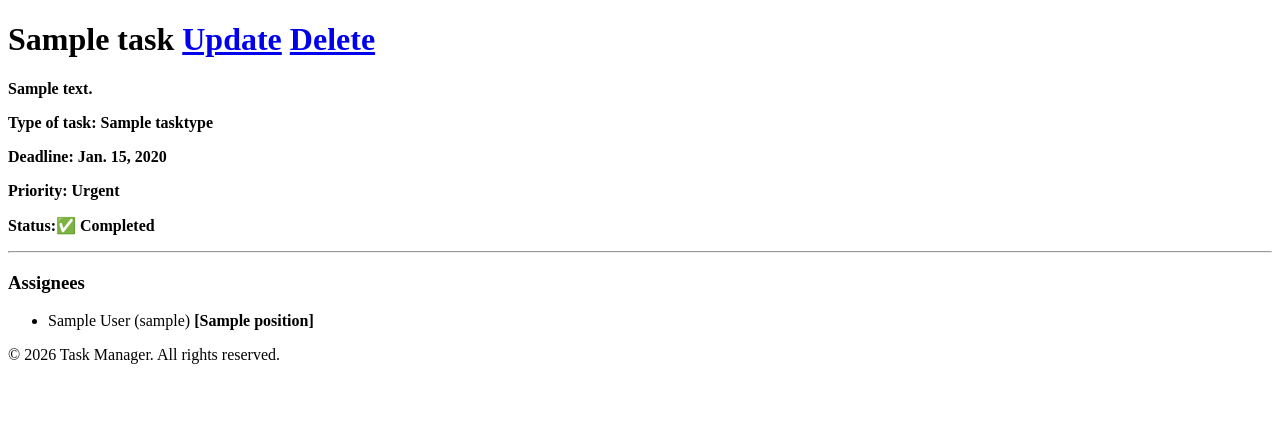
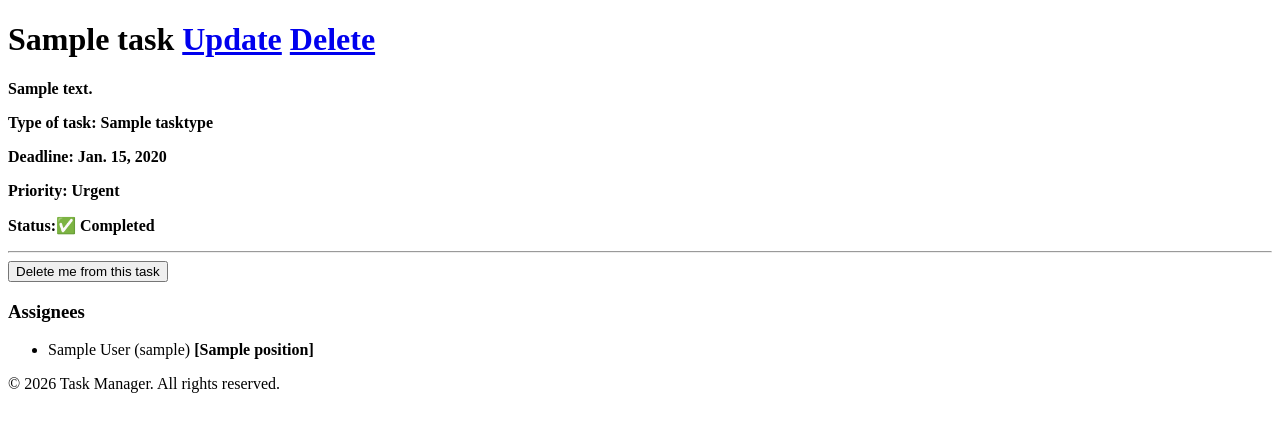
Before and after one commit to X08AT/it-company-task-manager, a Django app: page /tasks/1/ in a window 1280 px wide. Shown: the part 44-476 px from the top of the page. Run offline with Django 5.2, Linux system fonts and the light colour scheme; a user stored in the database is signed in; tables that the repository leaves empty hold one stand-in row (values such as "Sample post").

Commit message:
add assgin me to task and delete me from task button

```diff
--- a/templates/tasks/task_detail.html
+++ b/templates/tasks/task_detail.html
@@ -11,6 +11,18 @@
   <p><strong>Priority: {{ task.get_priority_display }}</strong></p>
   <p><strong>Status:{% if task.is_completed %}✅ Completed{% else %}❌ In Progress{% endif %}</strong></p>
   <hr>
+  <form method="post" action="{% url "tasks:toggle-assign-task" pk=task.id %}">
+    {% csrf_token %}
+    {% if task in user.tasks.all %}
+      <button type="submit">
+        Delete me from this task
+      </button>
+    {% else %}
+      <button type="submit">
+        Assign me to this task
+      </button>
+    {% endif %}
+  </form>
   <h3>Assignees</h3>
   <ul>
     {% for worker in task.assignees.all %}
```
